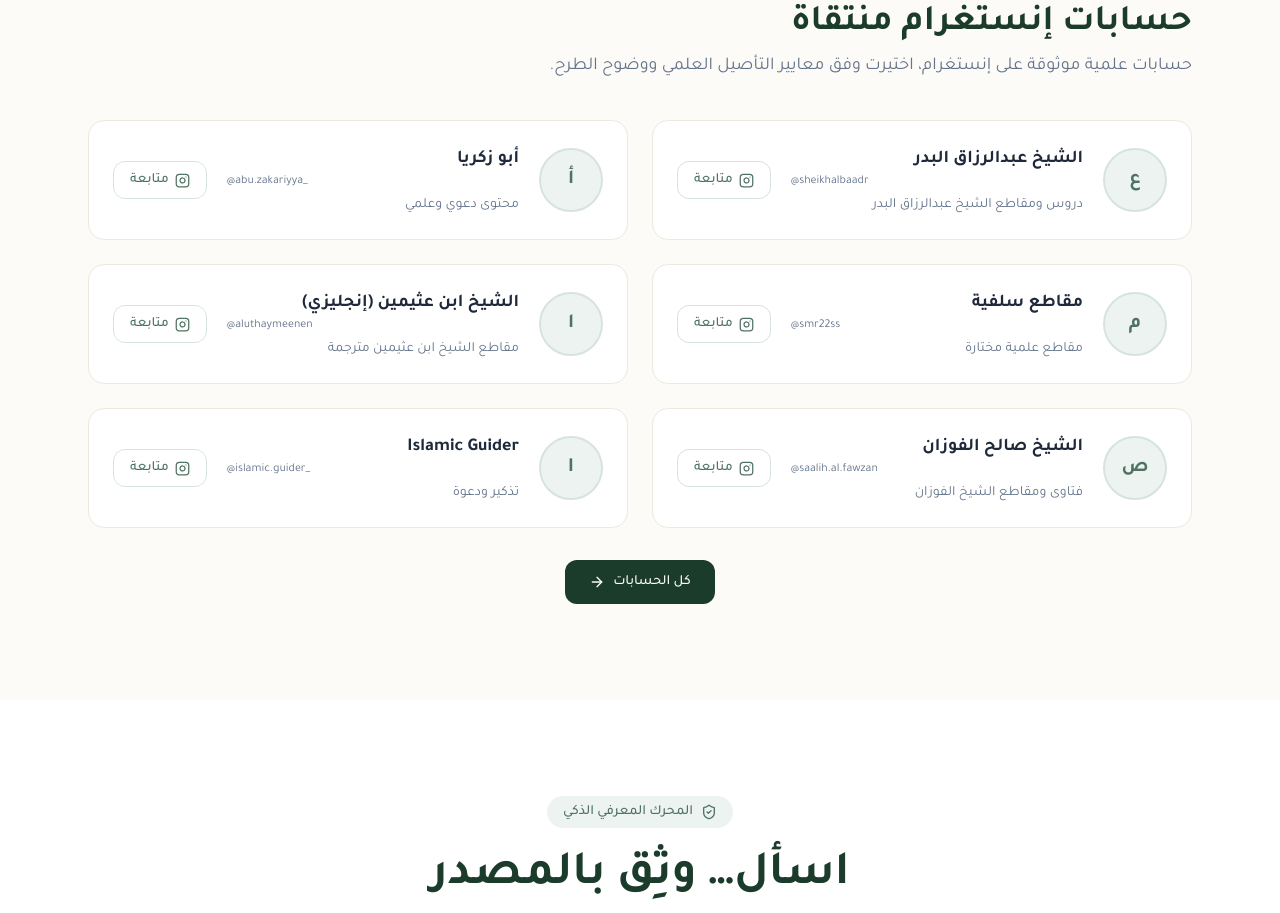
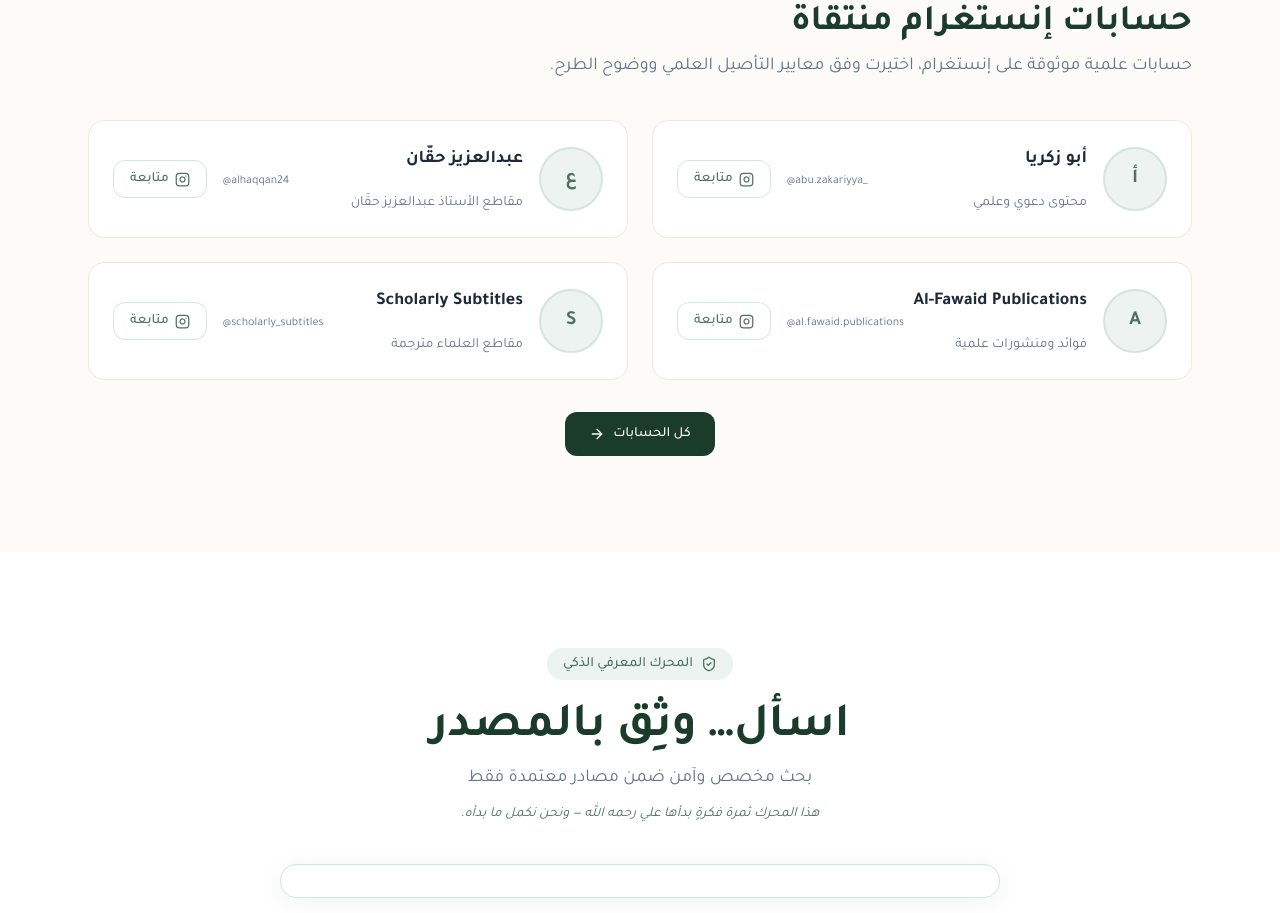
Before and after one commit to Rawdah-kuw/muslim-ummah-network, a Next.js app: page /ar in a window 1280 px wide. Shown: the part 3100-4013 px from the top of the page. Built offline with nearby package versions, Linux system fonts and the light colour scheme.

Commit message:
Feature 4 chosen Instagram accounts on homepage

```diff
--- a/components/Feed.jsx
+++ b/components/Feed.jsx
@@ -7,7 +7,9 @@ import ShareButton from "./ShareButton";
 import { IG_PROFILES } from "@/lib/data";
 
 export default function Feed({ t, lang, preview = false }) {
-  const profiles = preview ? IG_PROFILES.slice(0, 6) : IG_PROFILES;
+  // On the homepage teaser, show only the featured accounts; the rest live behind the button.
+  const featured = IG_PROFILES.filter((p) => p.feat);
+  const profiles = preview ? (featured.length ? featured : IG_PROFILES.slice(0, 3)) : IG_PROFILES;
 
   return (
     <section id="feed" className="py-16 md:py-24 bg-pearl-50 scroll-mt-24">
@@ -21,21 +23,22 @@ export default function Feed({ t, lang, preview = false }) {
           </div>
         )}
 
-        <div className="grid grid-cols-1 sm:grid-cols-2 gap-6">
+        <div className="grid grid-cols-1 sm:grid-cols-2 gap-4 md:gap-6">
           {profiles.map((p) => (
             <a key={p.id} href={p.url} target="_blank" rel="noopener noreferrer"
-              className="group bg-white rounded-2xl border border-pearl-200 p-6 flex items-center gap-5 hover:shadow-pine-lg transition-shadow">
-              <span className="w-16 h-16 rounded-full flex items-center justify-center text-xl font-bold shrink-0 border-2 border-sage-300 bg-sage-100 text-sage-600">
+              className="group bg-white rounded-2xl border border-pearl-200 p-4 md:p-6 flex items-center gap-4 hover:shadow-pine-lg transition-shadow">
+              <span className="w-12 h-12 md:w-16 md:h-16 rounded-full flex items-center justify-center text-lg md:text-xl font-bold shrink-0 border-2 border-sage-300 bg-sage-100 text-sage-600">
                 {p.name[lang].replace("د. ", "").replace("الشيخ ", "").replace("Dr. ", "").charAt(0)}
               </span>
               <div className="flex-1 min-w-0">
-                <h3 className="font-bold text-lg truncate text-ink">{p.name[lang]}</h3>
-                <p className="text-xs text-slate-500 mb-1.5" dir="ltr">@{p.handle}</p>
+                <h3 className="font-bold text-base md:text-lg truncate text-ink">{p.name[lang]}</h3>
+                <p className="text-xs text-slate-500 mb-1 truncate" dir="ltr">@{p.handle}</p>
                 <p className="text-sm text-slate-500 truncate">{p.focus[lang]}</p>
               </div>
-              <span className="flex items-center gap-1.5 text-sm font-medium shrink-0 px-4 py-2 rounded-xl border border-sage-300 text-sage-600 group-hover:bg-sage-100 transition-colors">
+              <span className="hidden sm:flex items-center gap-1.5 text-sm font-medium shrink-0 px-4 py-2 rounded-xl border border-sage-300 text-sage-600 group-hover:bg-sage-100 transition-colors">
                 <Instagram size={15} /> {t.follow}
               </span>
+              <Instagram size={18} className="sm:hidden text-sage-600 shrink-0" />
             </a>
           ))}
         </div>
```
Also changed, not shown: lib/data.js.
